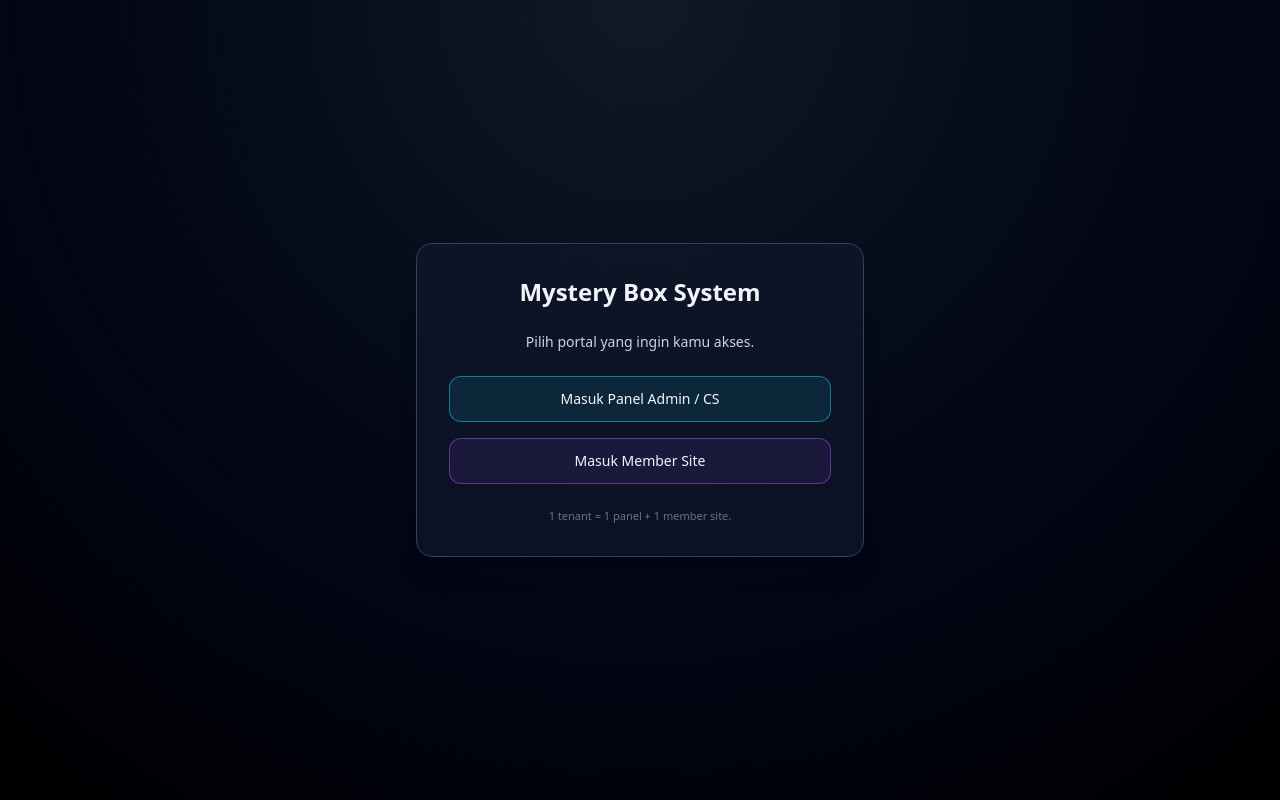
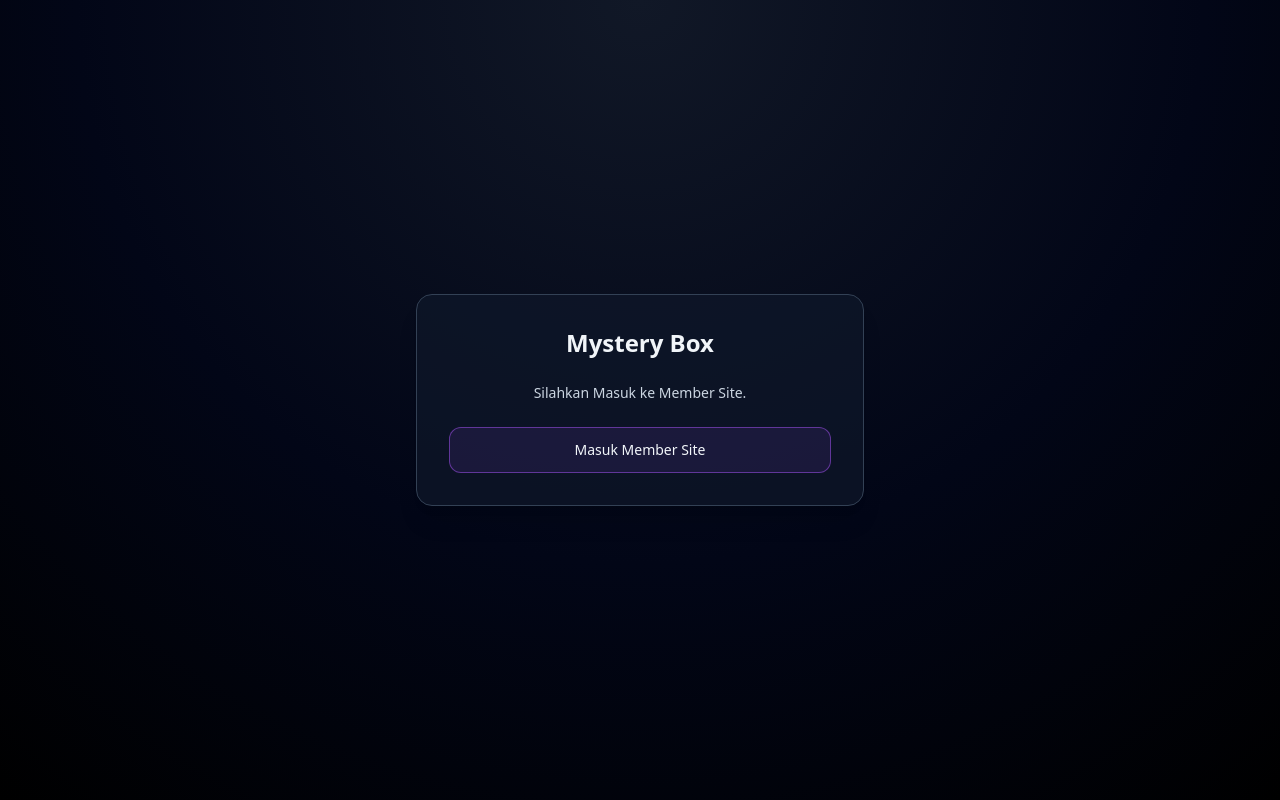
Before and after one commit to aybhjd/mystery-box-web, a Next.js app: page / in a window 1280 px wide. Built offline with nearby package versions, Linux system fonts and the light colour scheme.

Commit message:
Update page.tsx

```diff
--- a/app/page.tsx
+++ b/app/page.tsx
@@ -5,20 +5,13 @@ export default function HomePage() {
     <main className="min-h-screen flex items-center justify-center px-4">
       <div className="max-w-md w-full bg-slate-900/70 border border-slate-700 rounded-2xl shadow-xl p-8 space-y-6">
         <h1 className="text-2xl font-semibold text-center">
-          Mystery Box System
+          Mystery Box
         </h1>
         <p className="text-sm text-slate-300 text-center">
-          Pilih portal yang ingin kamu akses.
+          Silahkan Masuk ke Member Site.
         </p>
 
         <div className="space-y-4">
-          <Link
-            href="/panel/login"
-            className="block w-full text-center rounded-xl bg-panelAccent/10 border border-panelAccent/50 px-4 py-3 text-sm font-medium hover:bg-panelAccent/20 transition"
-          >
-            Masuk Panel Admin / CS
-          </Link>
-
           <Link
             href="/member/login"
             className="block w-full text-center rounded-xl bg-memberAccent/10 border border-memberAccent/50 px-4 py-3 text-sm font-medium hover:bg-memberAccent/20 transition"
@@ -26,10 +19,6 @@ export default function HomePage() {
             Masuk Member Site
           </Link>
         </div>
-
-        <p className="text-[11px] text-slate-500 text-center">
-          1 tenant = 1 panel + 1 member site.
-        </p>
       </div>
     </main>
   );
```
